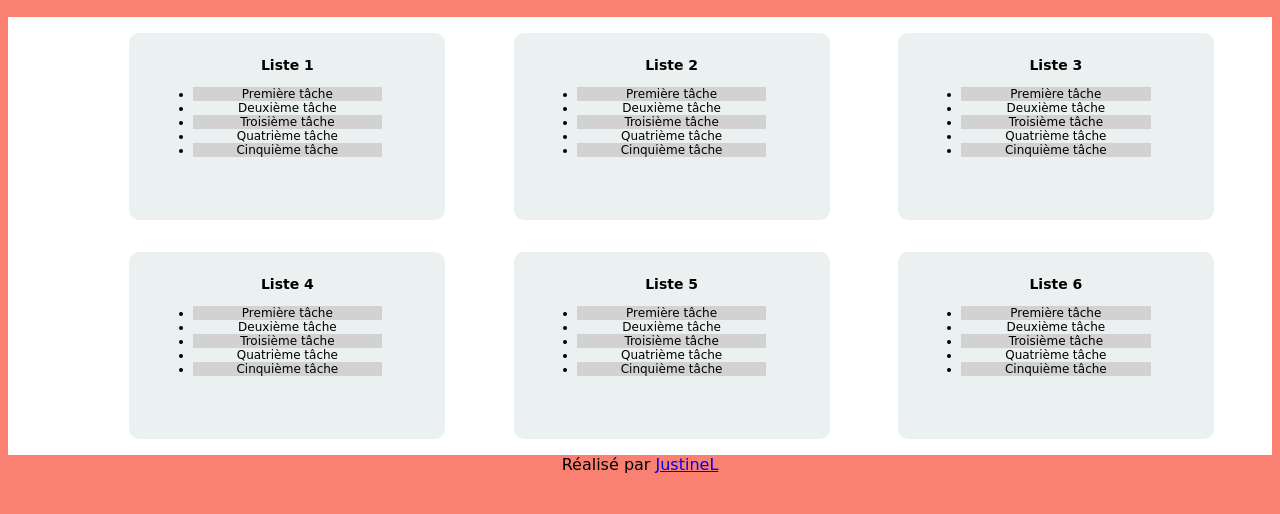
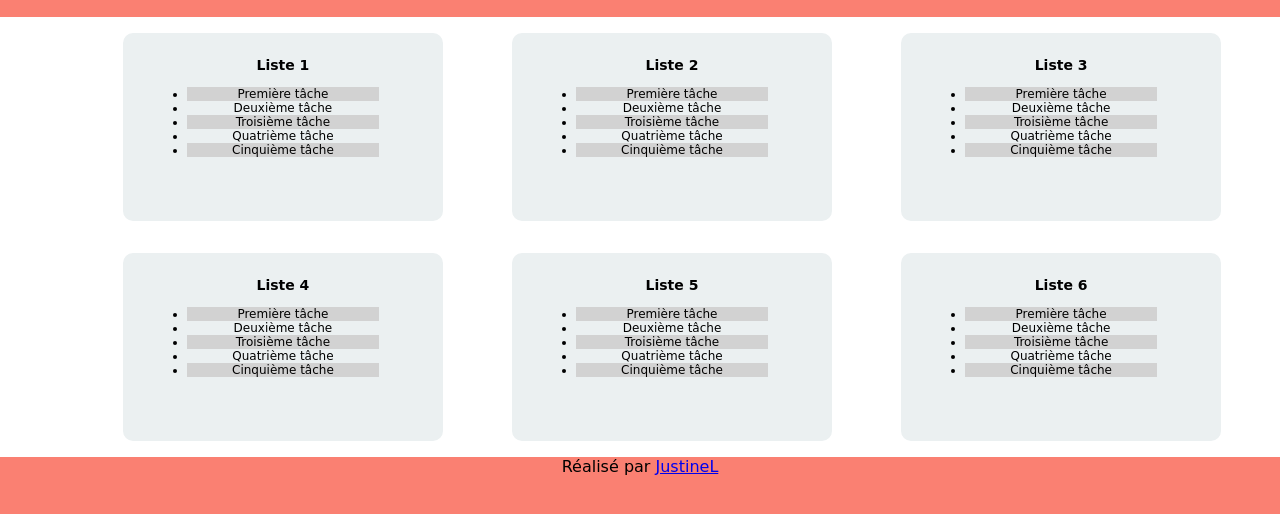
Before and after one commit to julebbb/Projet-html-css, a plain HTML site: page index.html in a window 1280 px wide. Shown: the part 112-626 px from the top of the page. Drawn offline with Linux system fonts and the light colour scheme.

Commit message:
Réussi à mettre la div en blanc sur le coin gauche et droite

```diff
--- a/style.css
+++ b/style.css
@@ -2,6 +2,7 @@ body {
   background-color: #FA8072;
   font-family: cursive, sans-serif;
   text-align: center;
+  margin: 0;
 }
 
 header {
@@ -10,7 +11,6 @@ header {
 }
 
 div {
-  float: left;
   background-color: white;
   width:100%;
 }
```
